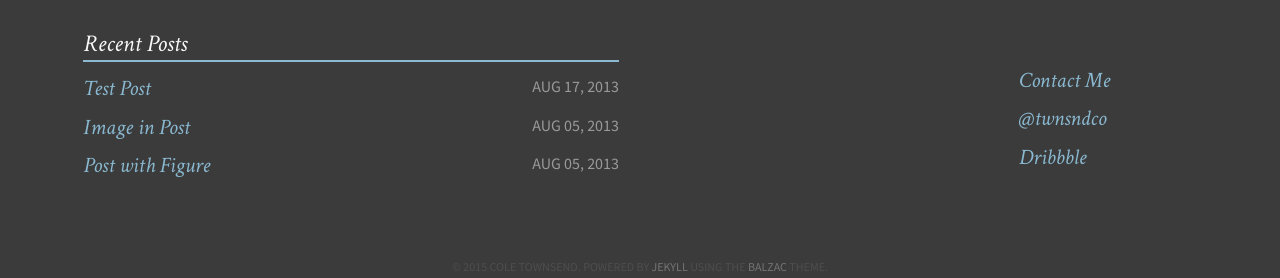
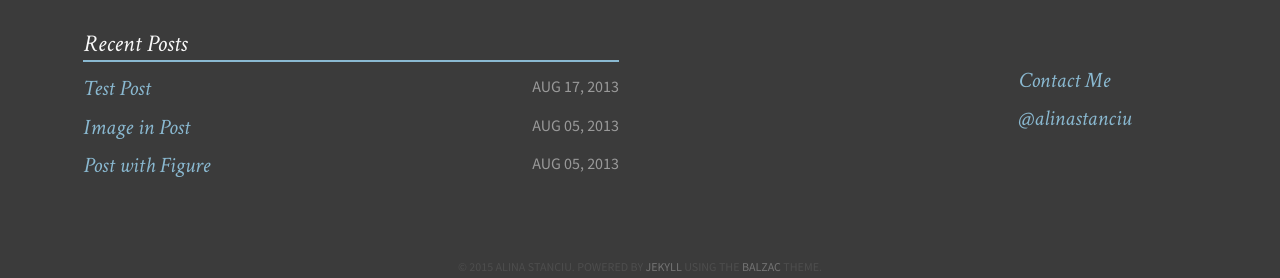
Before and after one commit to alinastanciu/alinastanciu.github.io, a Jekyll site: the page built from index.md, in a window 1280 px wide and 900 px high, scrolled down 738 px. Shown: the part 619-897 px from the top of the window. Built offline with Jekyll 4.4.1, drawn with Linux system fonts in a browser that asks for light colours.

Commit message:
Small changes

```diff
--- a/_config.yml
+++ b/_config.yml
@@ -1,19 +1,14 @@
-title:            Balzac
-tagline:          A beautiful theme.
-description:      Describe your website.
+title:            Book Reviews
+description:      Book Reviews by Alina Stanciu
 
 # Owner/author information
 owner:
-  name:           Cole Townsend
-  avatar:         avatar.png
-  bio:            "Aesthete & Athlete"
-  email:          cole@coletownsend.com
-  twitter:        twnsndco
-  github:         coletownsend
-  instagram:      ctrunsthis
-  dribbble:       coletownsend
-  disqus:         balzac
-  location:       "Buffalo, NY"
+  name:           Alina Stanciu
+  email:          alinastanciu29@gmail.com
+  twitter:        alinastanciu
+  github:         alinastanciu
+  instagram:      alinaelenastanciu
+  pinterest:      alinastanciu29
   # Plug in your disqus shortname!
 
 tools:
@@ -25,12 +20,6 @@ tools:
 links:
   - title: About
     url: /about
-  - title: Github
-    url: https://github.com/ColeTownsend/Balzac-for-Jekyll
-    external: true
-  - title: Cole Who?
-    url: http://coletownsend.com
-    external: true
 
 # http://en.wikipedia.org/wiki/List_of_tz_database_time_zones
 timezone:    America/New_York
```
Also changed, not shown: images/BookReviewsLogo.png (deleted), 1 other file.
